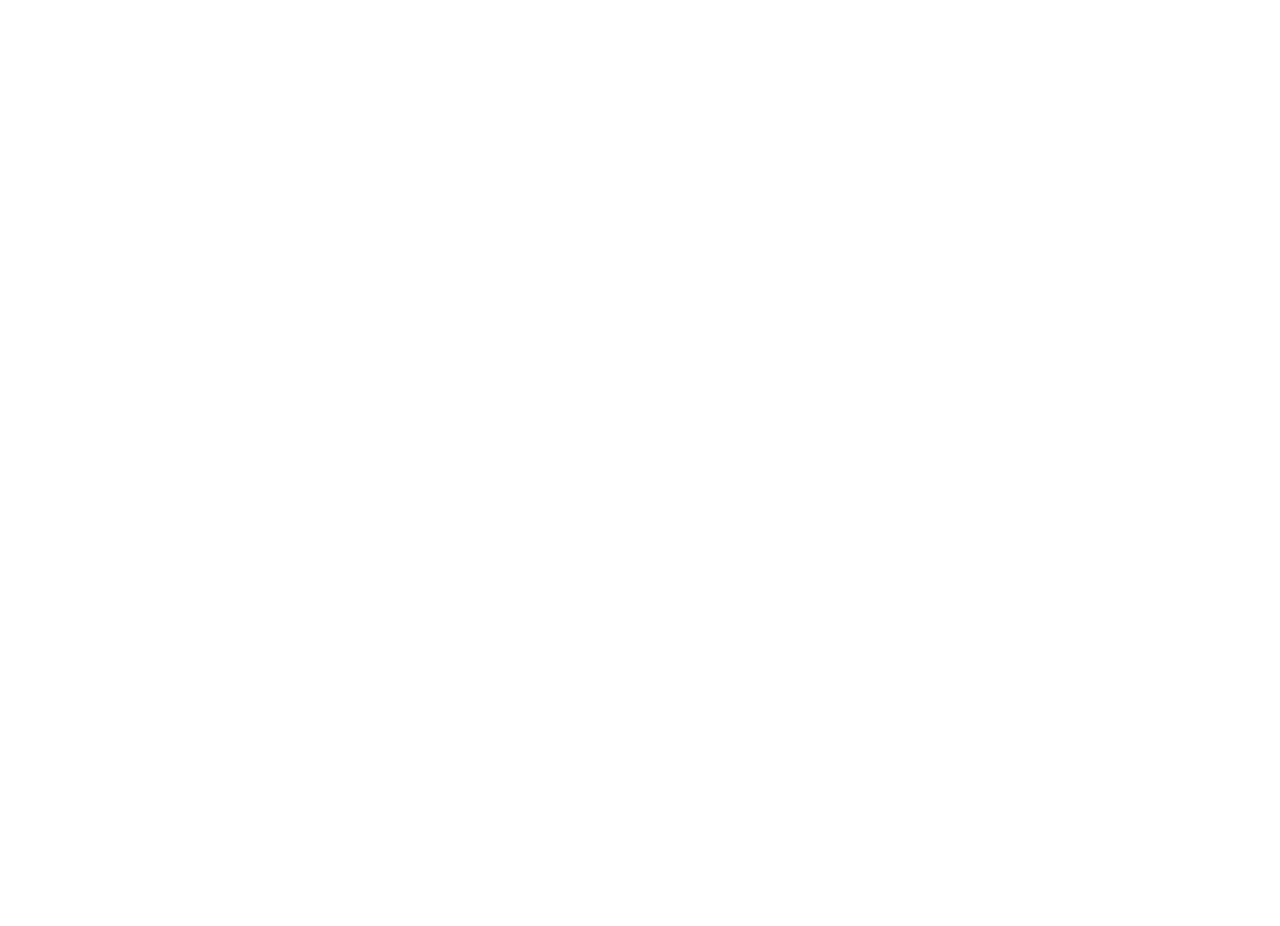
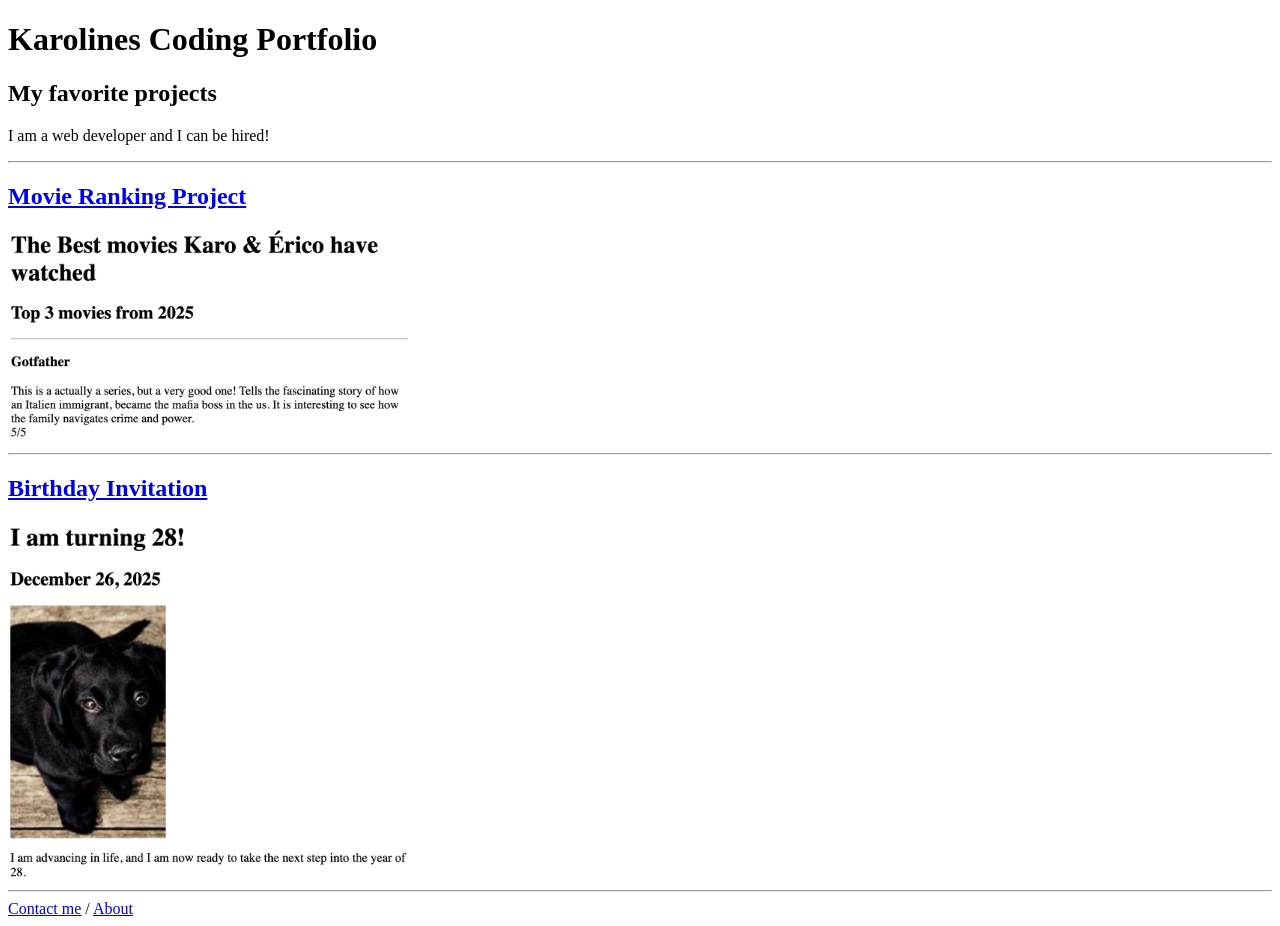
Before and after one commit to akarolinegarder/html-portfolio, a plain HTML site: page index.html in a window 1280 px wide. Before the commit the page ends 800 px from the top, so only its background shows below. Drawn offline with Linux system fonts and the light colour scheme.

Commit message:
Add files via upload

```diff
--- a/index.html
+++ b/index.html
@@ -1,15 +1,28 @@
-<!-- TODO 1: Create the HTML Boilerplate -->
 
-<!-- TODO 2: Add Your previous projects' HTML into the public folder -->
+<!DOCTYPE html>
+<html lang="en">
+<head>
+    <meta charset="UTF-8">
+    <meta name="viewport" content="width=device-width, initial-scale=1.0">
+    <title>Karolines Portfolio</title>
+</head>
+<body>
+    <h1>Karolines Coding Portfolio</h1>
+    <h2>My favorite projects</h2>
+    <p>I am a web developer and I can be hired!</p>
+<hr/>
+<a href="./public/movie-ranking.html"><h2>Movie Ranking Project</h2></body</a>
+<img src="./assets/images/movie-ranking-karo.png" width="400">
 
-<!-- TODO 3: Take screenshots of your project previews and add the images to the images folder -->
+<hr/>
 
-<!-- TODO 4: Add titles/subtitles etc. -->
+<a href="./public/birthday-invite.html"><h2>Birthday Invitation</h2></a>
 
-<!-- TODO 5: Add a link to the project pages -->
+<img src="./assets/images/birthday-invite-karo.png" width="400">
 
-<!-- TODO 6: Add images to show the project previews
-HINT for TODO 6: You can use the height attribute set to 200 to make the image smaller:
-https://developer.mozilla.org/en-US/docs/Web/HTML/Element/img#attr-height -->
+<hr/>
 
-<!-- TODO 7: Add the Contact Me and About Me page links -->
+<a href="./public/contact.html">Contact me</a> / <a href="./public/about.html">About</a>
+
+</body>
+</html>
```
